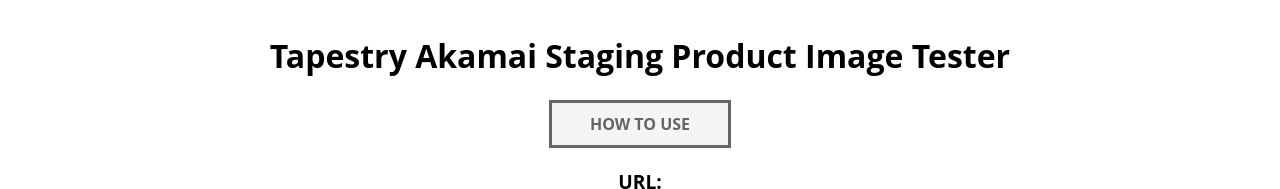
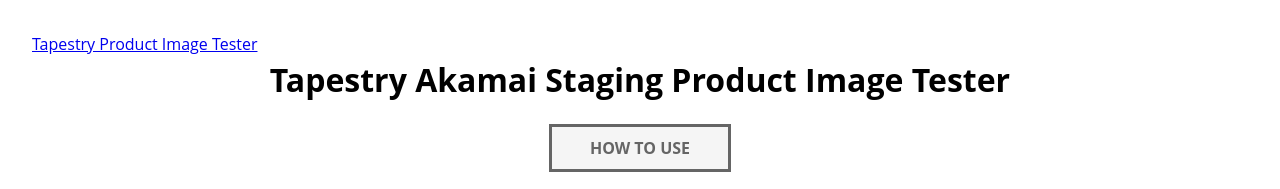
Before and after one commit to performance-addicts/tpr-image-tester-staging, a plain HTML site: page index.html in a window 1280 px wide. Shown: the top 189 px of the page. Drawn offline with Linux system fonts and the light colour scheme; no server answers.

Commit message:
readme and html

```diff
--- a/index.html
+++ b/index.html
@@ -3,7 +3,7 @@
   <head>
     <meta charset="UTF-8" />
     <meta name="viewport" content="width=device-width, initial-scale=1.0" />
-    <title>Tapestry Staging Product Image Tester</title>
+    <title>Tapestry Akamai Staging Product Image Tester</title>
     <link rel="stylesheet" href="./assets/css/reset.min.css" />
     <link rel="stylesheet" href="./assets/css/style.css" />
     <link
@@ -17,6 +17,14 @@
     /></noscript>
   </head>
   <body>
+    <div>
+      <a
+        href="https://tpr-image-tester.netlify.app/"
+        rel="noopener noreferrer"
+        target="_blank"
+        >Tapestry Product Image Tester</a
+      >
+    </div>
     <h1 class="heading">Tapestry Akamai Staging Product Image Tester</h1>
     <div class="container">
       <button class="button info-button">
```
Also changed, not shown: README.md.
